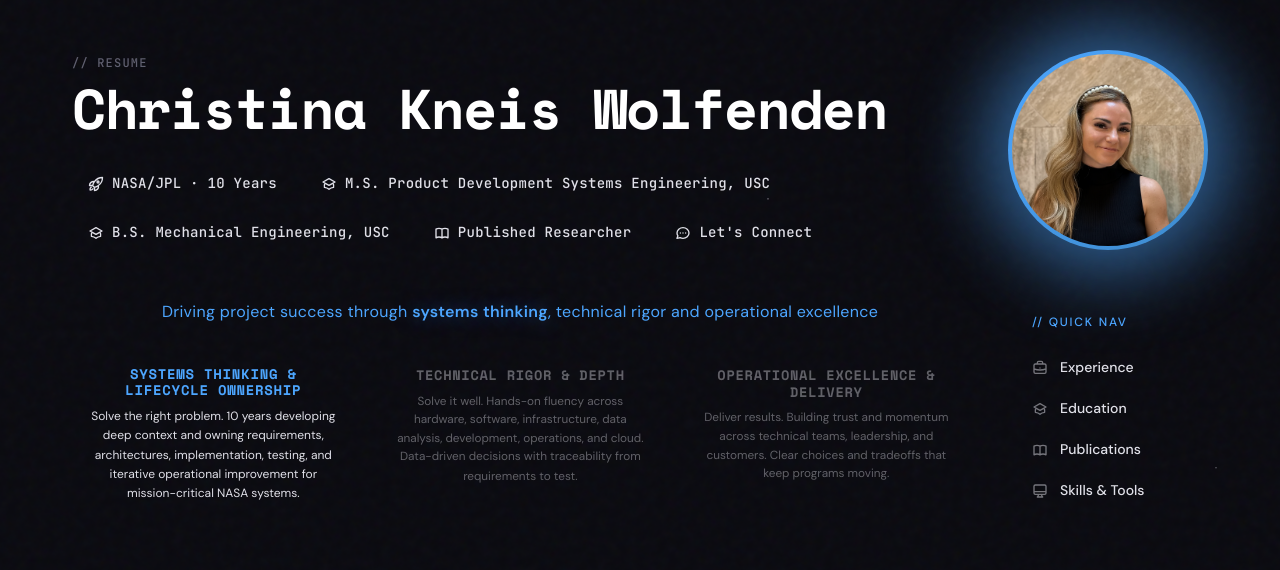
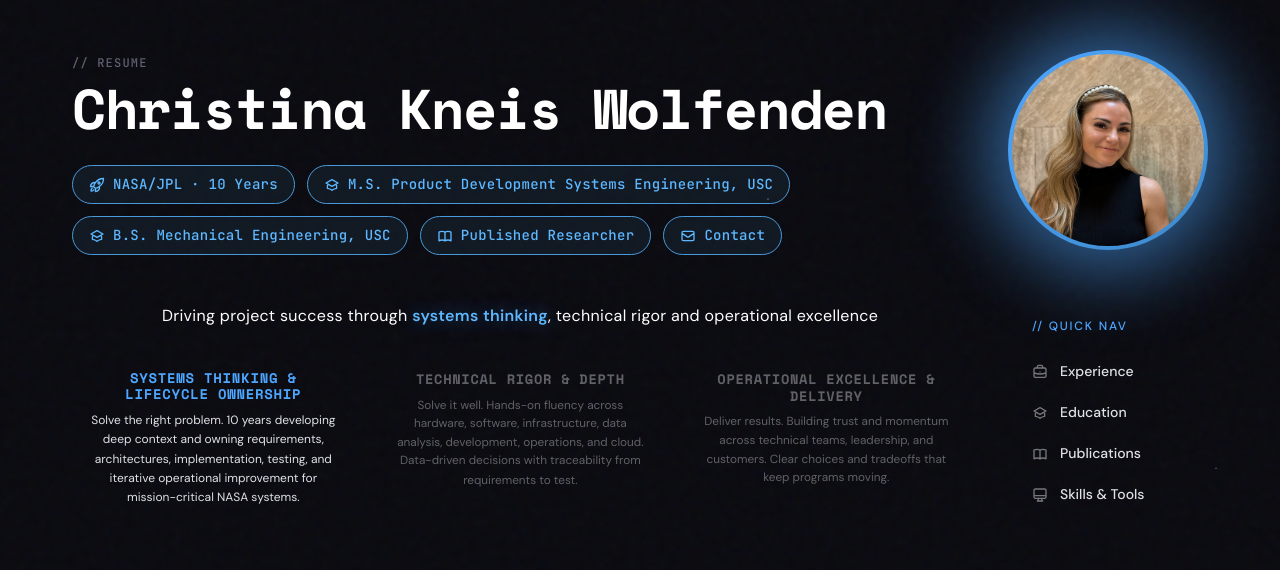
Before and after one commit to christinakneis/blog-flask-webapp, a Flask app: page /resume in a window 1280 px wide. Shown: the part 70-640 px from the top of the page. Run offline with Flask 3, Linux system fonts and the light colour scheme.

Commit message:
clean up copy

```diff
--- a/app/static/css/components/buttons.css
+++ b/app/static/css/components/buttons.css
@@ -98,8 +98,9 @@
 }
 
 .btn--primary:hover {
-  background-color: var(--accent-amber-bright);
-  border-color: var(--accent-amber-bright);
+  background-color: var(--accent-amber-dim);
+  border-color: var(--accent-amber-dim);
+  color: var(--text-bright);
   box-shadow: var(--shadow-glow-amber);
   transform: translateY(-2px);
 }
--- a/app/templates/index.html
+++ b/app/templates/index.html
@@ -32,7 +32,7 @@
                 <h1 class="home-hero__name">Christina Kneis</h1>
 
                 <p class="home-hero__tagline">
-                    I engineer elegant solutions for complex systems.
+                    Driving project success through systems thinking, technical rigor, and operational excellence.
                 </p>
 
                 <div class="home-hero__credentials">
--- a/app/templates/resume.html
+++ b/app/templates/resume.html
@@ -37,11 +37,11 @@
                         </svg>
                         Published Researcher
                     </a>
-                    <a href="{{ url_for('main.contact') }}" class="credential-badge credential-badge--link credential-badge--primary">
+                    <a href="{{ url_for('main.contact') }}" class="credential-badge credential-badge--link">
                         <svg class="credential-badge__icon" width="16" height="16" fill="none" stroke="currentColor" viewBox="0 0 24 24">
-                            <path stroke-linecap="round" stroke-linejoin="round" stroke-width="2" d="M8 12h.01M12 12h.01M16 12h.01M21 12c0 4.418-4.03 8-9 8a9.863 9.863 0 01-4.255-.949L3 20l1.395-3.72C3.512 15.042 3 13.574 3 12c0-4.418 4.03-8 9-8s9 3.582 9 8z"/>
+                            <path stroke-linecap="round" stroke-linejoin="round" stroke-width="2" d="M3 8l7.89 5.26a2 2 0 002.22 0L21 8M5 19h14a2 2 0 002-2V7a2 2 0 00-2-2H5a2 2 0 00-2 2v10a2 2 0 002 2z"/>
                         </svg>
-                        Let's Connect
+                        Contact
                     </a>
                 </div>
 
@@ -575,7 +575,7 @@
 
 .resume-header__tagline {
     font-size: var(--text-base);
-    color: var(--accent-blue);
+    color: var(--text-bright);
     margin: 0 0 var(--space-6);
     text-align: center;
     font-weight: 300;
@@ -589,7 +589,8 @@
 
 .tagline-highlight.is-active {
     font-weight: 600;
-    text-shadow: 0 0 20px rgba(77, 166, 255, 0.5);
+    color: var(--accent-amber);
+    text-shadow: 0 0 20px rgba(94, 184, 255, 0.5);
 }
 
 /* Resume Navigation Panel */
@@ -685,31 +686,33 @@
     align-items: center;
     gap: var(--space-2);
     padding: var(--space-2) var(--space-4);
-    background: var(--color-surface-elevated);
-    border: 1px solid var(--color-border);
+    background: var(--accent-amber-subtle);
+    border: 1px solid var(--accent-amber-dim);
     border-radius: var(--radius-full);
     font-size: var(--text-sm);
-    color: var(--color-text-secondary);
+    color: var(--accent-amber);
     text-decoration: none;
     transition: all var(--transition-fast);
 }
 
 .resume-header__badges .credential-badge:hover {
-    border-color: var(--color-primary);
-    color: var(--color-primary);
+    border-color: var(--accent-amber);
+    color: var(--accent-amber-bright);
+    background: var(--accent-amber-glow);
     transform: translateY(-2px);
-    box-shadow: 0 4px 12px rgba(var(--color-primary-rgb), 0.15);
+    box-shadow: var(--shadow-glow-amber);
 }
 
 .resume-header__badges .credential-badge--primary {
-    background: var(--color-primary);
-    border-color: var(--color-primary);
-    color: var(--color-bg);
+    background: var(--accent-amber);
+    border-color: var(--accent-amber);
+    color: var(--bg-void);
 }
 
 .resume-header__badges .credential-badge--primary:hover {
-    background: var(--color-primary-hover);
-    color: var(--color-bg);
+    background: var(--accent-amber-dim);
+    border-color: var(--accent-amber-dim);
+    color: var(--text-bright);
 }
 
 .credential-badge__icon {
```
Also changed, not shown: app/templates/about.html (+9 -1 lines).
